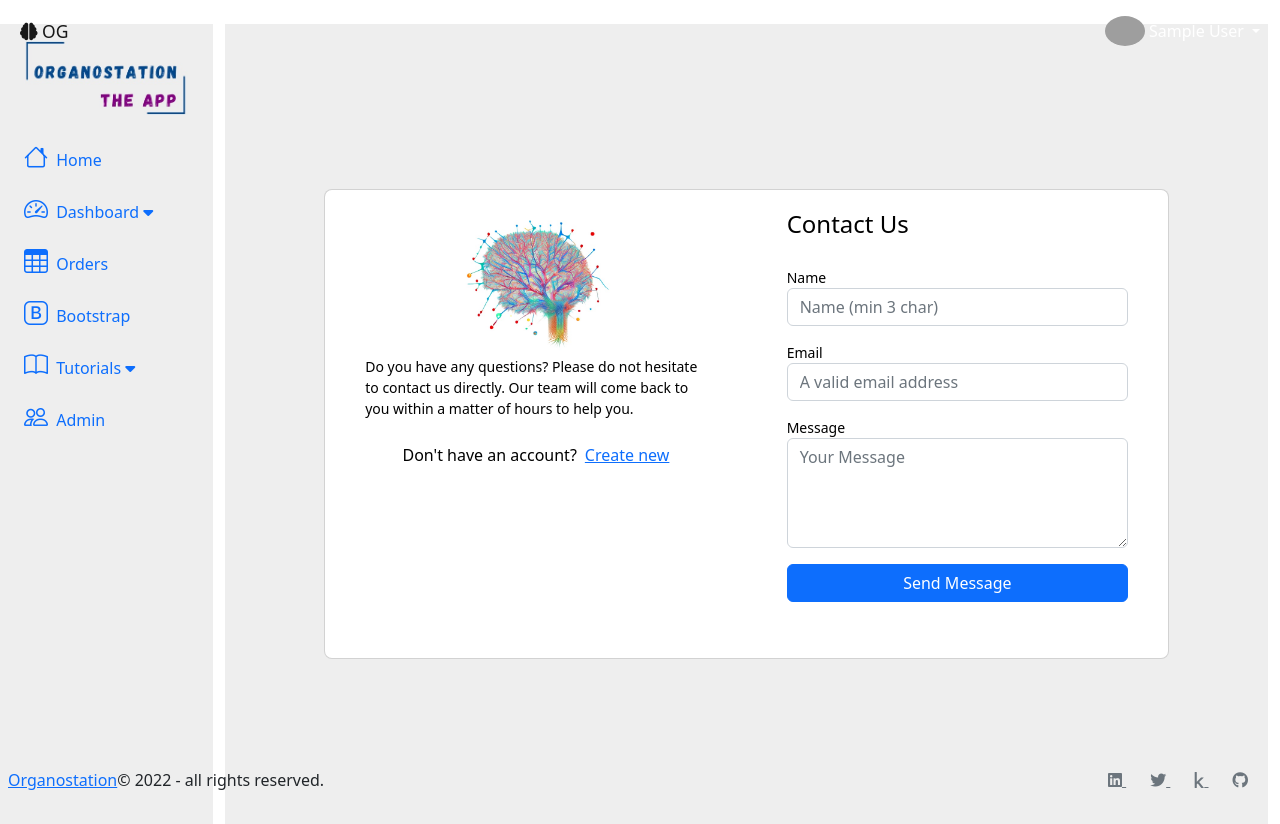
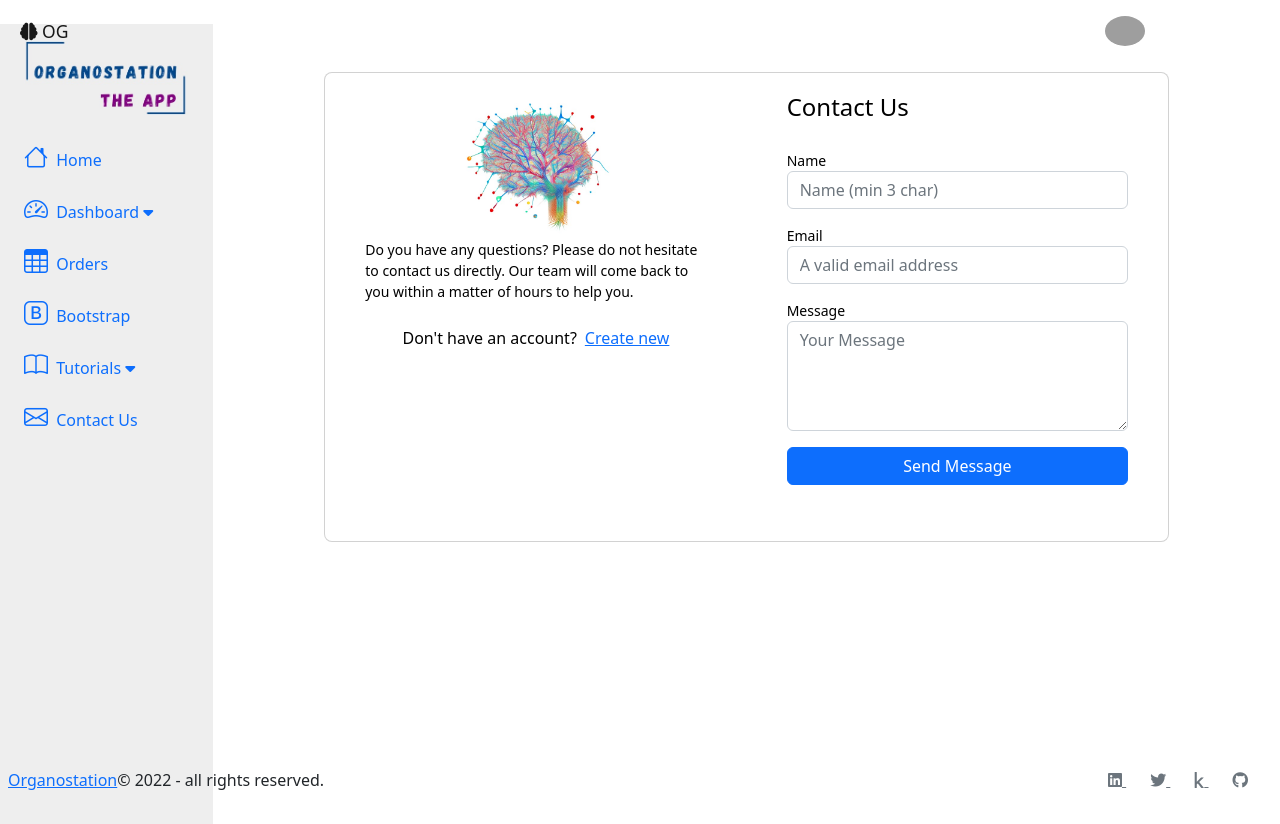
Before and after one commit to JoseGuzman/organostation, a Flask app: page /contact in a window 1280 px wide. Run offline with Flask 3, Linux system fonts and the light colour scheme; the visitor is signed in with stand-in values (Sample User, id 1); some libraries are stand-ins or nearby versions; grey boxes are pictures that could not be loaded.

Commit message:
correct contact form

```diff
--- a/organostation/main/templates/contact.jinja2
+++ b/organostation/main/templates/contact.jinja2
@@ -7,9 +7,8 @@
 
 {% block content %}
 
-<section class="h-100" style="background-color: #eee;"> {# section element of height 100% and light-gray background #}
 <div class="container h-100 py-5"> {# height 100% and extra-large left/right padding#}
-        <div class="row d-flex justify-content-center align-items-center h-100"> {# row element d-flex to align
+    <div class="row d-flex justify-content-center align-items-center"> {# row element d-flex to align
         horizontaly children #}
         <div class="col-md-10"> {# grid column that takes 10 out of 12 available extra large columns #}
             <div class="card rounded-3 text-black">
@@ -83,5 +82,4 @@
         </div>
     </div>
 </div>
-</section>
 {% endblock %}
--- a/organostation/main/templates/login.jinja2
+++ b/organostation/main/templates/login.jinja2
@@ -8,8 +8,6 @@
 
 {% block content %}
 
-<section class="h-100" style="background-color: #eee;"> {# section element of height 100% and light-gray
-    background #}
 <div class="container h-100 py-5"> {# height 100% and extra-large up/down padding#}
     <div class="row d-flex justify-content-center align-items-center"> {# row element d-flex to align
         horizontaly children #}
@@ -70,5 +68,4 @@
         </div>
     </div>
 </div>
-</section>
 {% endblock %}
--- a/organostation/main/views.py
+++ b/organostation/main/views.py
@@ -94,7 +94,6 @@
     return render_template(
         "contact.jinja2",
         title="Contact Us",
-        description="Contact page",
         form=contact_form,
     )
 
--- a/organostation/templates/layout.jinja2
+++ b/organostation/templates/layout.jinja2
@@ -18,7 +18,7 @@
     <meta name="description" content="OrganoStation: electrophysiology in a box">
     <meta name="author" content="Jose Guzman Ph.D.">
 
-    <title>{{ page_title }}</title>
+    <title>{{ title }}</title>
 
     {# Favicon #}
     <link rel=" shortcut icon" type="image/x-icon" href="{{ url_for('static', filename='img/favicon.ico') }}">
@@ -35,7 +35,7 @@
 </head>
 
 <body>
-    {% include "usermenu.jinja2" %}
+    {% include "topmenu.jinja2" %}
 
     <main>
         <div class="container-fluid mt-4" role="main">
--- a/organostation/templates/sidemenubar.jinja2
+++ b/organostation/templates/sidemenubar.jinja2
@@ -1,4 +1,8 @@
+{#
+Side menubar for main application
+#}
 <div class="d-flex flex-column align-items-center align-items-sm-start px-3 pt-3 min-vh-100">
+    {# This is the logo #}
     <a href="/" class="d-flex align-items-center pb-3 mb-md-0 me-md-auto text-decoration-none">
 
         <span class="fs-5 d-none d-sm-inline"> <img src="{{url_for('static', filename='img/organostation.jpg')}}"
@@ -11,6 +15,7 @@
                 <i class="fs-4 bi-house"></i> <span class="ms-1 d-none d-sm-inline">Home</span>
             </a>
         </li>
+        {# Dashboard collapse menu #}
         <li>
             <a href="#mydashboard" data-bs-toggle="collapse" class="nav-link px-0 align-middle">
                 <i class="fs-4 bi-speedometer2"></i>
@@ -30,6 +35,7 @@
             <a href="#" class="nav-link px-0 align-middle">
                 <i class="fs-4 bi-table"></i> <span class="ms-1 d-none d-sm-inline">Orders</span></a>
         </li>
+        {# Contact #}
         <li>
             <a href="#submenu2" data-bs-toggle="collapse" class="nav-link px-0 align-middle ">
                 <i class="fs-4 bi-bootstrap"></i> <span class="ms-1 d-none d-sm-inline">Bootstrap</span>
@@ -67,8 +73,8 @@
         </li>
 
         <li>
-            <a class="nav-link px-0 align-middle" href="{{url_for('main_bp.profile', email=current_user.email)}}">
-                <i class="fs-4 bi-people"></i> <span class="ms-1 d-none d-sm-inline">Admin</span>
+            <a class="nav-link px-0 align-middle" href="{{ url_for('main_bp.contact') }}">
+                <i class="fs-4 bi-envelope"></i> <span class="ms-1 d-none d-sm-inline">Contact Us</span>
             </a>
         </li>
     </ul>
--- a/organostation/templates/usermenu.jinja2
+++ b/organostation/templates/topmenu.jinja2
@@ -41,7 +41,7 @@
             {% else %}
             <ul class="navbar-nav">
                 <a class="nav-link" href="{{ url_for('main_bp.login') }}"><i class="fas fa-user"></i>
-                    My Account</a>
+                    Log In</a>
             </ul>
             {% endif %}
         </div>
```
Lines whose indentation alone changed are shown as unchanged.
